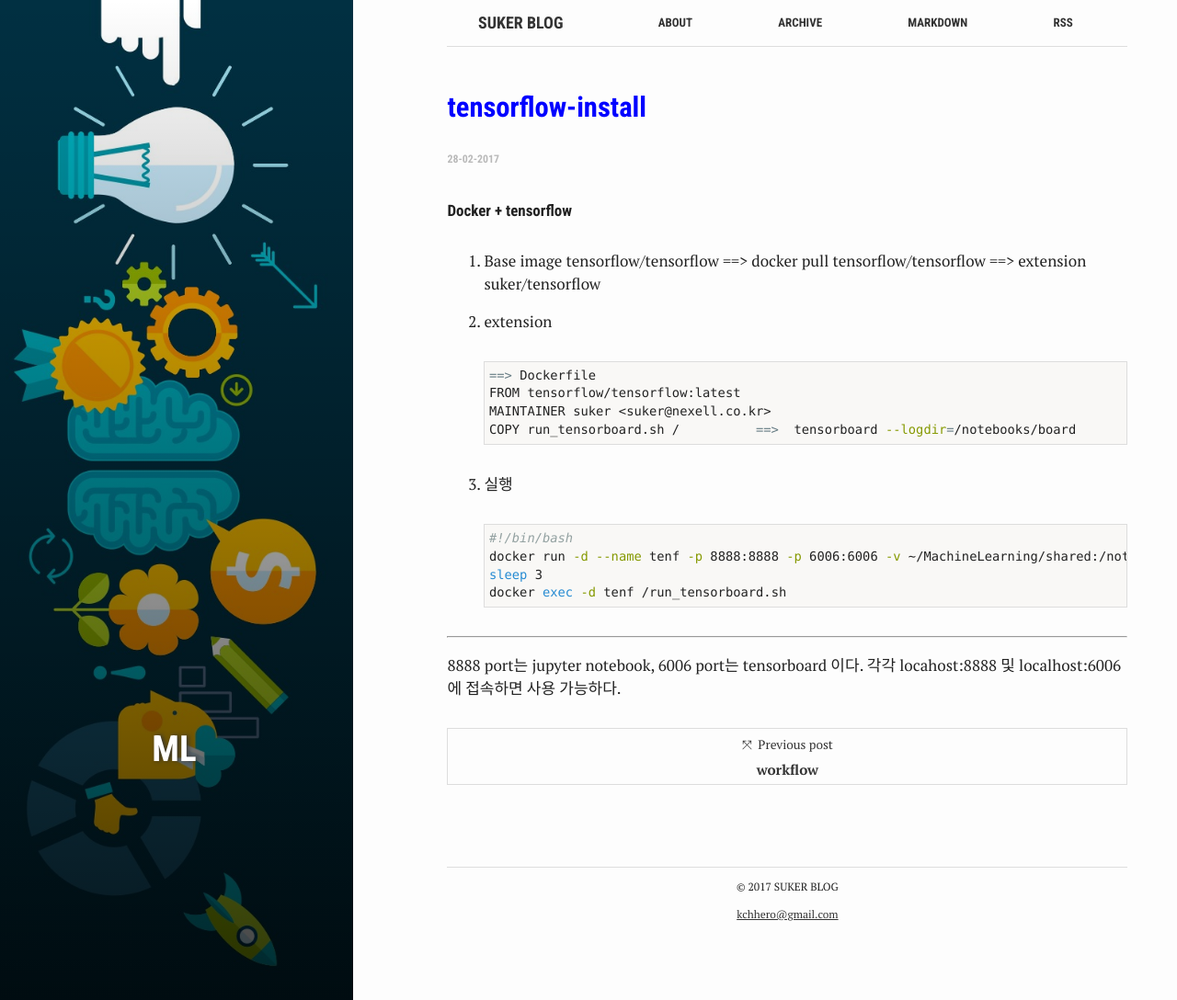
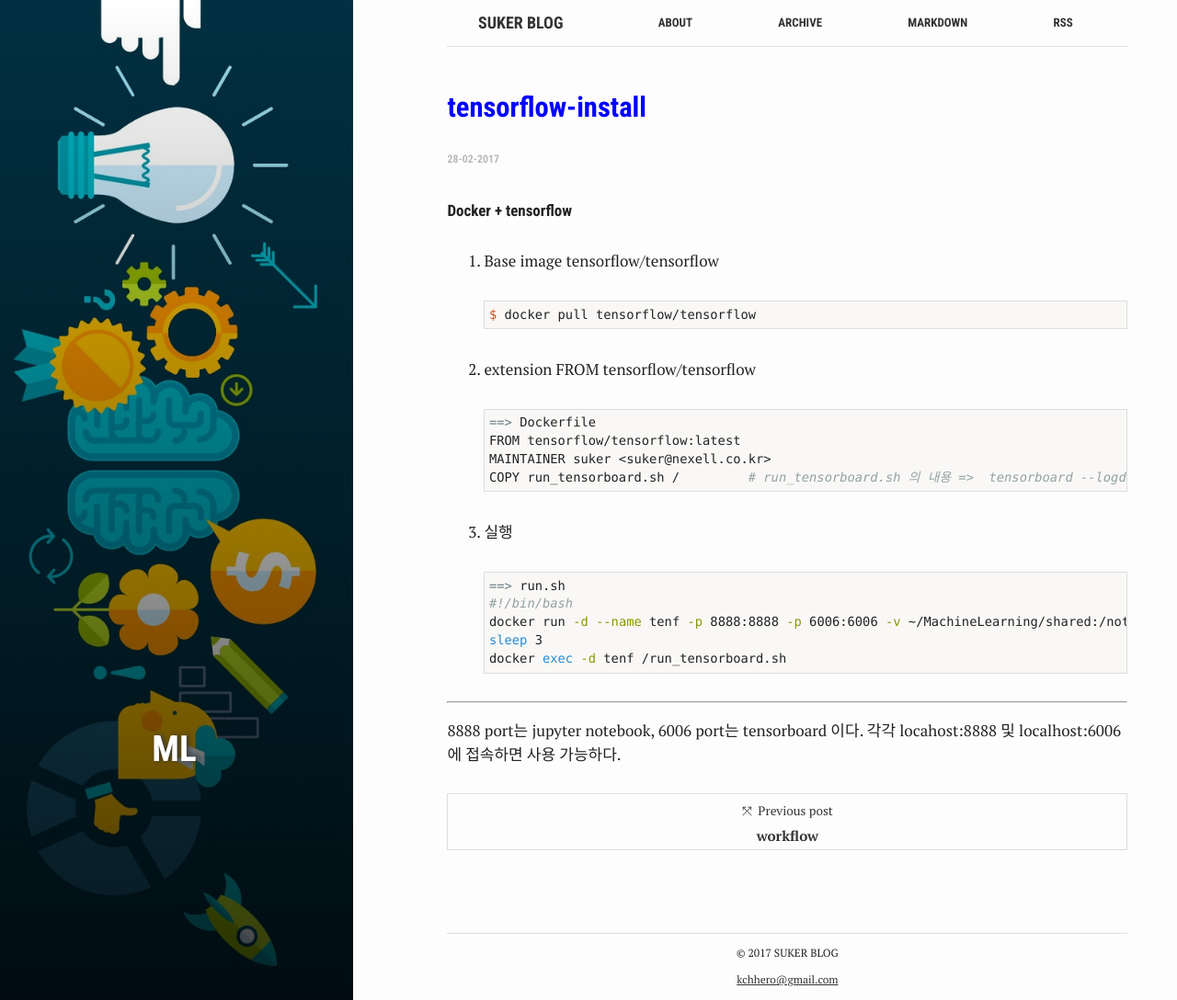
Before and after one commit to kchhero/kchhero.github.io, a Jekyll site: the page built from _posts/2017-02-28-ML-tensorflow-1.md, in a window 1280 px wide and 1088 px high. Shown: the whole window at 92% size. Built offline with Jekyll 4.4.1, drawn with Linux system fonts in a browser that asks for light colours.

Commit message:
update 2017-02-28-ML-tensorflow-1.md

````diff
--- a/_posts/2017-02-28-ML-tensorflow-1.md
+++ b/_posts/2017-02-28-ML-tensorflow-1.md
@@ -1,26 +1,28 @@
 ---
-title: tensorflow-install
 layout: post
 tags:
   - ML
+title: tensorflow-install
 category: MachineLearning
 ---
 ##### Docker + tensorflow
 
 1. Base image tensorflow/tensorflow
-==> docker pull tensorflow/tensorflow
-==> extension suker/tensorflow
+```shell
+$ docker pull tensorflow/tensorflow
+```
 
-2. extension
+2. extension FROM tensorflow/tensorflow
 ```shell
 ==> Dockerfile
 FROM tensorflow/tensorflow:latest
 MAINTAINER suker <suker@nexell.co.kr>
-COPY run_tensorboard.sh /          ==>  tensorboard --logdir=/notebooks/board
+COPY run_tensorboard.sh /         # run_tensorboard.sh 의 내용 =>  tensorboard --logdir=/notebooks/board
 ```
 
 3.  실행
 ```shell
+==> run.sh
 #!/bin/bash
 docker run -d --name tenf -p 8888:8888 -p 6006:6006 -v ~/MachineLearning/shared:/notebooks -e PASSWORD=nexell suker/tensorflow
 sleep 3
````
